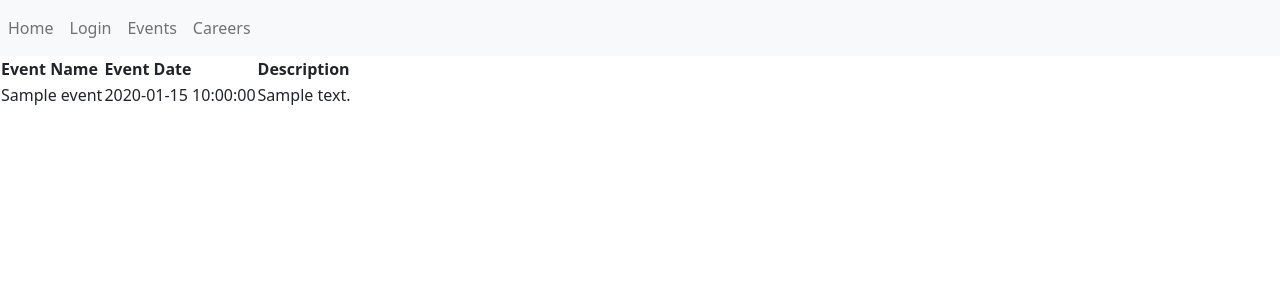
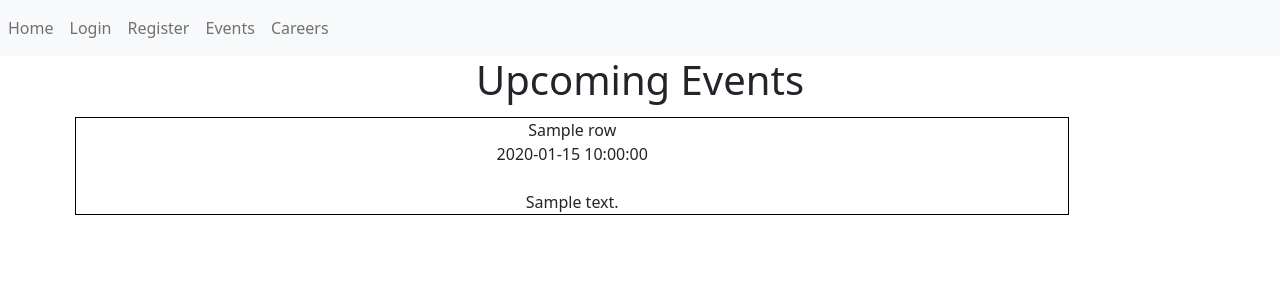
Before and after one commit to Zach-Baran/CSForums, a Python web app: template app/templates/view_events.html in a window 1280 px wide. Shown: the top 300 px of the page. Run offline with Jinja, Linux system fonts and the light colour scheme; the template is opened without the code that fills it: most values are stand-ins (such as "Sample title", 1, 10 or a date in 2020); some libraries are stand-ins or nearby versions.

Commit message:
Initial frontend for forums and events, fixed login css

```diff
--- a/app/routes.py
+++ b/app/routes.py
@@ -86,7 +86,7 @@ def forums():
             if request.method == 'POST':  # if admin clicked delete topic button
                 if request.form['action'] == 'del_topic':
                     db.engine.execute('DELETE FROM forums where id = {};'.format(request.form.get("del_topic")))
-                    db.engine.execute('UPDATE post SET status = 0 WHERE forum_id = {}'.request.form.get('del_topic'))
+                    db.engine.execute('UPDATE post SET status = 0 WHERE forum_id = {}'.format(request.form.get('del_topic')))
                     return redirect(url_for('forums'))
             if request.method == 'GET':
                 topics = db.engine.execute('SELECT * from forums;')
@@ -108,7 +108,7 @@ def post(topicID, topicName):
             if form.validate_on_submit():
                 post = Post(username=current_user.username, user_id=current_user.id,
                             date=datetime.datetime.now().strftime("%Y-%m-%d %H:%M:%S"), \
-                            post_content=form.content.data, forum_id=topicID)
+                            post_content=form.content.data, forum_id=topicID, status='1')
                 db.session.add(post)
                 db.session.commit()
                 form.content.data = ''
--- a/app/templates/base.html
+++ b/app/templates/base.html
@@ -4,9 +4,12 @@
     <meta charset="utf-8">
     <title></title>
     <link href="https://cdn.jsdelivr.net/npm/bootstrap@5.0.0-beta3/dist/css/bootstrap.min.css" rel="stylesheet" integrity="sha384-eOJMYsd53ii+scO/bJGFsiCZc+5NDVN2yr8+0RDqr0Ql0h+rP48ckxlpbzKgwra6" crossorigin="anonymous">
+    <link href="main.css" rel="stylesheet">
   </head>
   <body>
+
   <nav class="navbar navbar-expand-lg navbar-light bg-light">
+
   {% if current_user.is_authenticated %}
   <a class="navbar-brand" href="/profile/{{current_user.username}}">{{current_user.username}}</a>
   {% endif %}
@@ -22,6 +25,9 @@
         </li>
         <li class="nav-item">
           <a class="nav-link" href="/login">Login</a>
+        </li>
+        <li class="nav-item">
+          <a class="nav-link" href="/register">Register</a>
         </li>
         <li class="nav-item">
           <a class="nav-link" href="/events">Events</a>
@@ -86,11 +92,11 @@
         </li>
       {% endif %}
 
-
     </ul>
-
   </div>
 </nav>
+
+
 {% block content %} {% endblock %}
 {% block script %}
 <script src="https://code.jquery.com/jquery-3.2.1.slim.min.js" integrity="sha384-KJ3o2DKtIkvYIK3UENzmM7KCkRr/rE9/Qpg6aAZGJwFDMVNA/GpGFF93hXpG5KkN" crossorigin="anonymous"></script>
--- a/app/templates/view_career.html
+++ b/app/templates/view_career.html
@@ -1,11 +1,6 @@
 {% extends "base.html" %}
 
 {% block content %}
-
-{% if current_user.role=='admin' %}
-	<a href="/createcareer">Create Job Post</a>
-{% endif %}
-
 	<table>
 		<tr>
 			<th>Job Name</th>
--- a/app/templates/view_events.html
+++ b/app/templates/view_events.html
@@ -1,26 +1,23 @@
 {% extends "base.html" %}
 
 {% block content %}
+<h1 style="text-align:center;">Upcoming Events</h1>
+<div class="container" style="margin-bottom:30px;">
 
-{% if current_user.role=='admin' %}
-	<a href="/events/createevent">Create Event</a>
-{% endif %}
+{% for row in events|batch(2) %}
+<div class="row" style="width:90%;">
+	{% for event in row %}
+    <div class="col-sm" style="border:1px solid black;text-align:center;width:100px;margin:5px;">{{event.event_name}}
+			<div>{{event.event_date}}</div>
+			<br>
+			<div style="word-wrap:break-word;">{{event.description}}</div>
+		</div>
 
 
-	<table>
-		<tr>
-			<th>Event Name</th>
-			<th>Event Date</th>
-			<th>Description</th>
-		</tr>
-		{% for event in events %}
-		<tr>
-			<td>{{event.event_name}}</td>
+	{% endfor %}
+	</div>
+{% endfor %}
 
-			<td>{{event.event_date}}</td>
-			<td>{{event.description}}</td>
-		</tr>
-		{% endfor %}
+</div>
 
-	</table>
 {% endblock %}
```
Also changed, not shown: app/models.py (+5 -5 lines), app/templates/forums.html (+9 -6 lines), app/templates/login.html (+10 -17 lines). Lines whose indentation alone changed are shown as unchanged.
